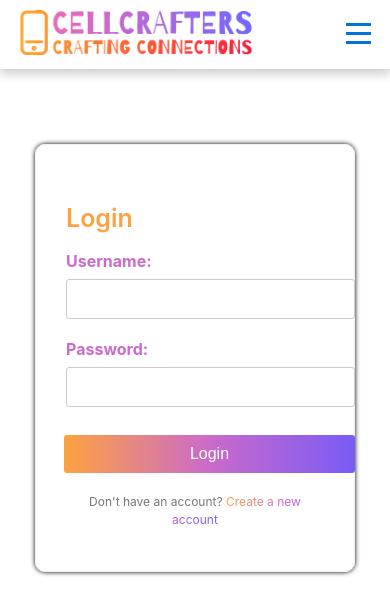
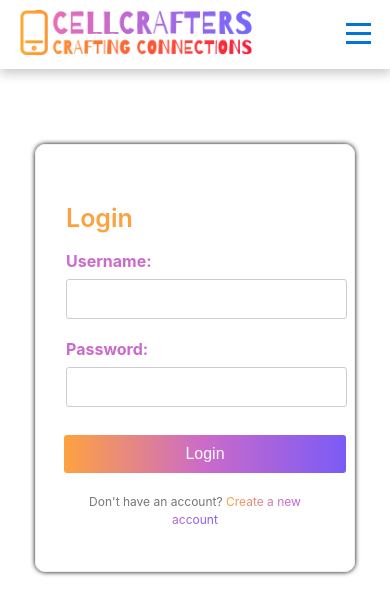
Before and after one commit to rajmajumdar23/Ecommerce_CellCrafter, a React (Create React App) app: page /login in a window 390 px wide. Shown: the top 614 px of the page. Built offline with nearby package versions, Linux system fonts and the light colour scheme; a web font is replaced by a local one.

Commit message:
Update Login.css

```diff
--- a/src/Styling/Login.css
+++ b/src/Styling/Login.css
@@ -106,10 +106,10 @@
     padding: 15px;
   }
   #username,#password{
-    width: 267px;
+    width: 259px;
 }
 .login-button {
      margin-left: -2px;
-    width: 291px;
+    width: 282px;
 }
 }
```
